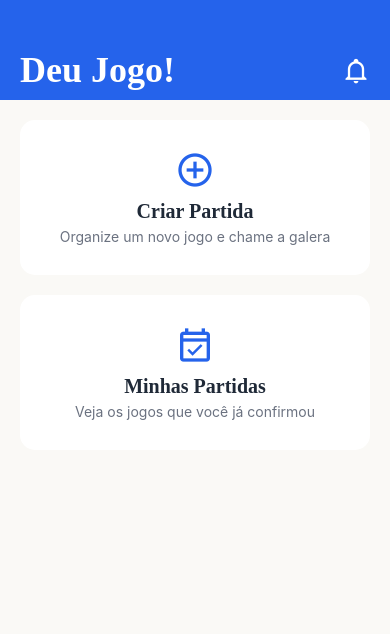
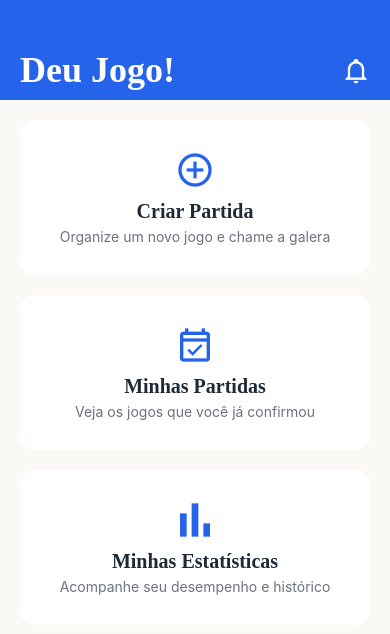
Before and after one commit to AlexandreFreitas04/tcc, a React Native app: screen / in a window 390 px wide. Shown: the top 634 px of the page. Built offline with nearby package versions, Linux system fonts and the light colour scheme.

Commit message:
adicionando botão de minhas estatisticas

```diff
--- a/screens/Home.js
+++ b/screens/Home.js
@@ -19,17 +19,27 @@ export default function Home() {
       <ScrollView>
         <View style={styles.menuContainer}>
 
+          {/* Criar Partida */}
           <TouchableOpacity style={styles.menuBotao}>
             <Icon name="plus-circle-outline" size={40} color="#2563EB" />
             <Text style={styles.menuTitulo}>Criar Partida</Text>
             <Text style={styles.menuSubtitulo}>Organize um novo jogo e chame a galera</Text>
           </TouchableOpacity>
 
+          {/* Minhas Partidas */}
           <TouchableOpacity style={styles.menuBotao}>
             <Icon name="calendar-check-outline" size={40} color="#2563EB" />
             <Text style={styles.menuTitulo}>Minhas Partidas</Text>
             <Text style={styles.menuSubtitulo}>Veja os jogos que você já confirmou</Text>
           </TouchableOpacity>
+
+          {/* Estatisticas */}
+          <TouchableOpacity style={styles.menuBotao}>
+            <Icon name="poll" size={40} color="#2563EB" />
+            <Text style={styles.menuTitulo}>Minhas Estatísticas</Text>
+            <Text style={styles.menuSubtitulo}>Acompanhe seu desempenho e histórico</Text>
+          </TouchableOpacity>
+
         </View>
       </ScrollView>
     </View>
```
